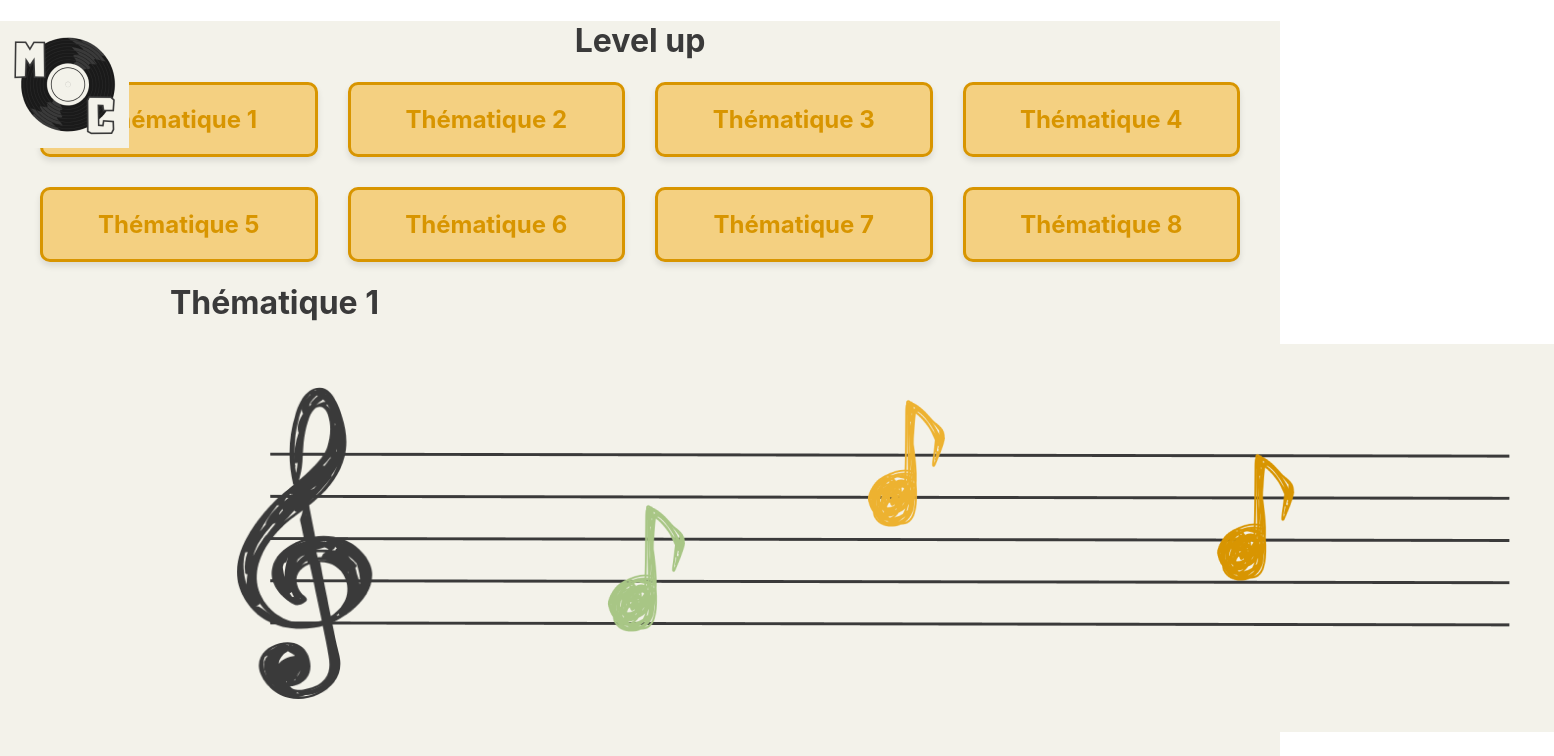
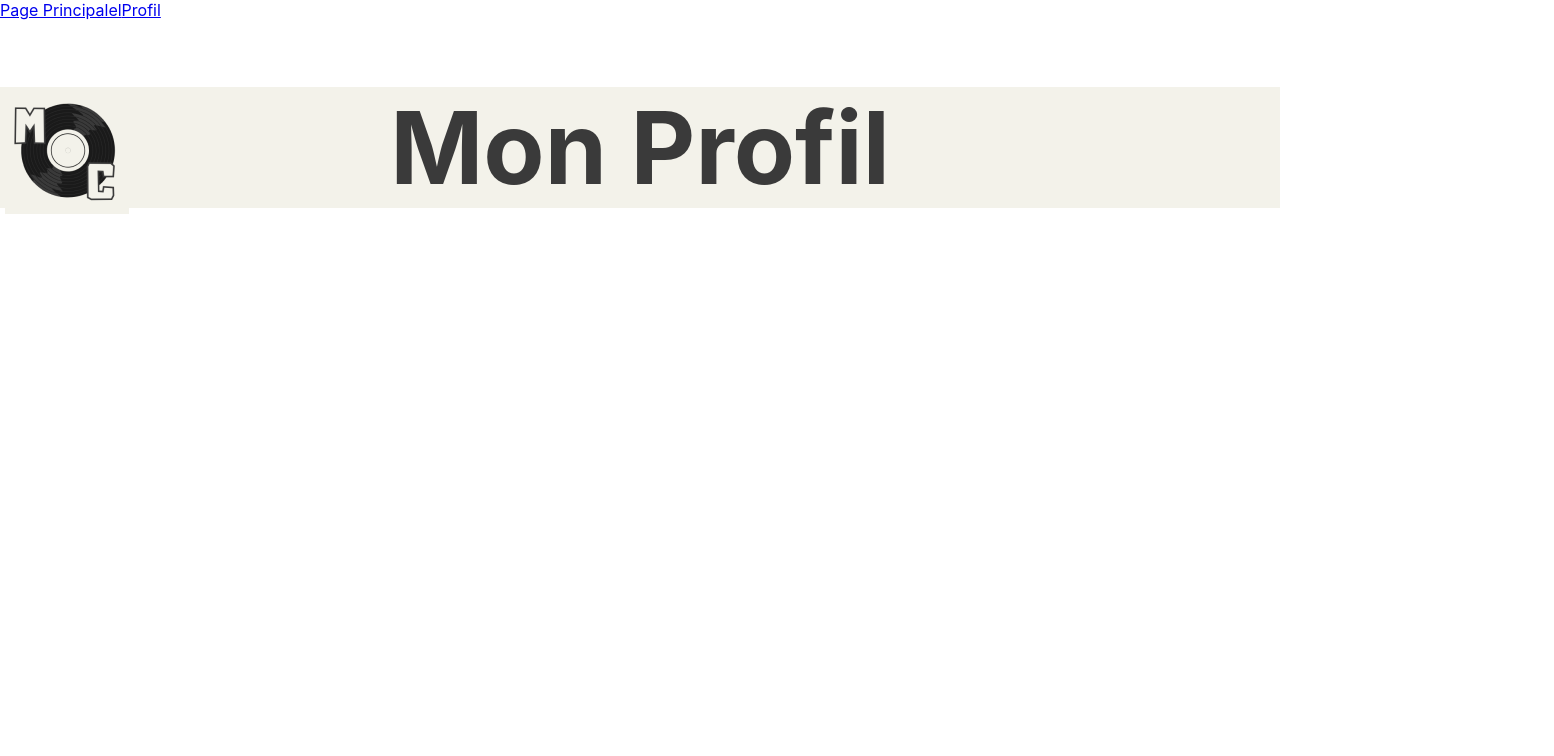
Before and after one commit to guillaumeeeeeeeee/MusiCoach, a React (Create React App) app in the folder frontend/: page /PageProfil in a window 1280 px wide. Shown: the top 756 px of the page, 1554 px wide, since content can reach past the window. Built offline with nearby package versions, Linux system fonts and the light colour scheme.

Commit message:
MAJ FRONT COOK

```diff
--- a/frontend/package.json
+++ b/frontend/package.json
@@ -8,6 +8,7 @@
     "@testing-library/user-event": "^13.5.0",
     "react": "^18.3.1",
     "react-dom": "^18.3.1",
+    "react-router-dom": "^6.28.0",
     "react-scripts": "5.0.1",
     "web-vitals": "^2.1.4"
   },
--- a/frontend/src/App.css
+++ b/frontend/src/App.css
@@ -64,6 +64,7 @@
 .titre {
   color:#3a3a3a;
   text-align:center;
+  font-size: 100px;
 }
 
 .entire-page {
--- a/frontend/src/App.js
+++ b/frontend/src/App.js
@@ -1,161 +1,27 @@
 import './App.css';
-import { useState } from 'react';
-import porteecliquable from './Images/portee-cliquable.png';
-import HomePage from './Images/home-btn.png';
-import Challenges from './Images/Challenge-btn.png';
-import Composer from './Images/Composition-btn.png';
-import Bibliothèque from './Images/records-btn.png';
-import Profil from './Images/profil-btn.png';
-import Menu from './Images/Bouton_menu.png';
-import Retour from './Images/Retour.png';
+import React from 'react';
+import { BrowserRouter as Router, Routes, Route, Link } from 'react-router-dom';
+import PagePrincipale from './PagePrincipale';
+import PageProfil from './PageProfil';
 
+function App() {
+  return (
+    <Router>
+      <div>
+        {/* Barre de navigation */}
+        <nav className="navigation">
+          <Link to='/PagePrincipale'>Page Principalel</Link>
+          <Link to='/PageProfil'>Profil</Link>
+        </nav>
 
-function BoutonLecon({ titre, link }) {
-  return (
-    <div className="theme-btn">
-      <a href={link} className="link-theme">
-        {titre}
-      </a>
-    </div>
+        {/* Configuration des routes */}
+        <Routes>
+          <Route path='/PagePrincipale'element={<PagePrincipale />} />
+          <Route path='/PageProfil' element={<PageProfil />} />
+        </Routes>
+      </div>
+    </Router>
   );
 }
 
-function PaletteLecons() {
-  return (
-    <div className='theme-grid'>
-      <BoutonLecon titre="Thématique 1" link="#C1" />
-      <BoutonLecon titre="Thématique 2" link="#C2" />
-      <BoutonLecon titre="Thématique 3" link="#C3" />
-      <BoutonLecon titre="Thématique 4" link="#C4" />
-      <BoutonLecon titre="Thématique 5" link="#C5" />
-      <BoutonLecon titre="Thématique 6" link="#C6" />
-      <BoutonLecon titre="Thématique 7" link="#C7" />
-      <BoutonLecon titre="Thématique 8" link="#C8" />
-    </div>
-  );
-}
-
-function ImageMap({ titre, id }) {
-  return (
-    <div>
-      <div className='section'>
-        <h1 id={id}>{titre}</h1>
-      </div>
-      <div className='main-content'>
-        <img
-          src={porteecliquable}
-          alt="portee-cliquable"
-          useMap="#porteecliquable"
-          style={{ display: 'block', width: 'auto', height: 'auto' }}
-        />
-        <map name="porteecliquable">
-          <area
-            shape="circle"
-            coords="433,265,21"
-            alt="Zone 1"
-            href="https://www.apprendrelesolfege.com/clef-de-sol"
-            target="_blank"
-          />
-          <area
-            shape="circle"
-            coords="694, 154, 23"
-            alt="Zone 2"
-            href="https://www.apprendrelesolfege.com/clef-de-fa"
-            target="_blank"
-          />
-          <area
-            shape="circle"
-            coords="1042, 208, 25"
-            alt="Zone 3"
-            href="https://www.apprendrelesolfege.com/clef-d-ut"
-            target="_blank"
-          />
-        </map>
-      </div>
-    </div>
-  );
-}
-
-function PalettePortee() {
-  return(
-    <div className='main-content'>
-      <ImageMap titre="Thématique 1" id="C1" />
-      <ImageMap titre="Thématique 2" id="C2" />
-      <ImageMap titre="Thématique 3" id="C3" />
-      <ImageMap titre="Thématique 4" id="C4" />
-      <ImageMap titre="Thématique 5" id="C5" />
-      <ImageMap titre="Thématique 6" id="C6" />
-      <ImageMap titre="Thématique 7" id="C7" />
-      <ImageMap titre="Thématique 8" id="C8" />
-    </div>
-  );
-}
-
-function ImageBarre({ image, link, NouvellePage}) {
-  return (
-    <div>
-      <a href={link} target="_blank" rel="noopener noreferrer">
-        <img className='barre-image'
-          src={image}
-          alt={NouvellePage}
-          style={{ cursor: 'pointer' }}
-        />
-      </a>
-    </div>
-  );
-}
-
-function BarreLaterale({ toggleVisibility, isVisible }) {
-  return (
-    <div className='side-barre'>
-      <img
-        src={Retour}
-        alt="Retour"
-        onClick={toggleVisibility}
-        className="toggle-button"
-      />
-      <ImageBarre image={HomePage} link="https://www.larousse.fr/dictionnaires/francais/accueil/569" NouvellePage="HomePage" />
-      <ImageBarre image={Challenges} link="https://www.larousse.fr/dictionnaires/francais/challenge/14488" NouvellePage="Challenges" />
-      <ImageBarre image={Composer} link="https://www.larousse.fr/dictionnaires/francais/composer/17742" NouvellePage="Composer" />
-      <ImageBarre image={Bibliothèque} link="https://www.larousse.fr/dictionnaires/francais/bibliothèque/9064" NouvellePage="Bibliothèque" />
-      <ImageBarre image={Profil} link="https://www.larousse.fr/dictionnaires/francais/profil/64166" NouvellePage="Profil" />
-    </div>
-  );
-}
-
-function ToggleElement() {
-  // État pour contrôler la visibilité
-  const [isVisible, setIsVisible] = useState(false);
-
-  // Fonction pour basculer la visibilité
-  const toggleVisibility = () => {
-    setIsVisible(prevState => !prevState);
-  };
-
-  return (
-    <div className="toggle-element">
-      {/* Bouton principal */}
-      <img
-        src={Menu}
-        alt="Menu"
-        onClick={toggleVisibility}
-        className="toggle-button"
-      />
-
-      {/* Barre latérale conditionnelle */}
-      {isVisible && <BarreLaterale isVisible={isVisible} toggleVisibility={toggleVisibility} />}
-    </div>
-  );
-}
-
-
-export default function Accueil() {
-  return(
-    <div className='entire-page'>
-      <ToggleElement></ToggleElement>
-      <h1 className="titre">Level up</h1>
-      <PaletteLecons></PaletteLecons>
-      <PalettePortee></PalettePortee>
-    </div>
-  );
-}
+export default App;
--- /dev/null
+++ b/frontend/src/PagePrincipale.js
@@ -0,0 +1,162 @@
+import './App.css';
+import {Link} from 'react-router-dom';
+import { useState } from 'react';
+import porteecliquable from './Images/portee-cliquable.png';
+import HomePage from './Images/home-btn.png';
+import Challenges from './Images/Challenge-btn.png';
+import Composer from './Images/Composition-btn.png';
+import Bibliothèque from './Images/records-btn.png';
+import Profil from './Images/profil-btn.png';
+import Menu from './Images/Bouton_menu.png';
+import Retour from './Images/Retour.png';
+
+
+function BoutonLecon({ titre, link }) {
+  return (
+    <div className="theme-btn">
+      <a href={link} className="link-theme">
+        {titre}
+      </a>
+    </div>
+  );
+}
+
+function PaletteLecons() {
+  return (
+    <div className='theme-grid'>
+      <BoutonLecon titre="Thématique 1" link="#C1" />
+      <BoutonLecon titre="Thématique 2" link="#C2" />
+      <BoutonLecon titre="Thématique 3" link="#C3" />
+      <BoutonLecon titre="Thématique 4" link="#C4" />
+      <BoutonLecon titre="Thématique 5" link="#C5" />
+      <BoutonLecon titre="Thématique 6" link="#C6" />
+      <BoutonLecon titre="Thématique 7" link="#C7" />
+      <BoutonLecon titre="Thématique 8" link="#C8" />
+    </div>
+  );
+}
+
+function ImageMap({ titre, id }) {
+  return (
+    <div>
+      <div className='section'>
+        <h1 id={id}>{titre}</h1>
+      </div>
+      <div className='main-content'>
+        <img
+          src={porteecliquable}
+          alt="portee-cliquable"
+          useMap="#porteecliquable"
+          style={{ display: 'block', width: 'auto', height: 'auto' }}
+        />
+        <map name="porteecliquable">
+          <area
+            shape="circle"
+            coords="433,265,21"
+            alt="Zone 1"
+            href="https://www.apprendrelesolfege.com/clef-de-sol"
+            target="_blank"
+          />
+          <area
+            shape="circle"
+            coords="694, 154, 23"
+            alt="Zone 2"
+            href="https://www.apprendrelesolfege.com/clef-de-fa"
+            target="_blank"
+          />
+          <area
+            shape="circle"
+            coords="1042, 208, 25"
+            alt="Zone 3"
+            href="https://www.apprendrelesolfege.com/clef-d-ut"
+            target="_blank"
+          />
+        </map>
+      </div>
+    </div>
+  );
+}
+
+function PalettePortee() {
+  return(
+    <div className='main-content'>
+      <ImageMap titre="Thématique 1" id="C1" />
+      <ImageMap titre="Thématique 2" id="C2" />
+      <ImageMap titre="Thématique 3" id="C3" />
+      <ImageMap titre="Thématique 4" id="C4" />
+      <ImageMap titre="Thématique 5" id="C5" />
+      <ImageMap titre="Thématique 6" id="C6" />
+      <ImageMap titre="Thématique 7" id="C7" />
+      <ImageMap titre="Thématique 8" id="C8" />
+    </div>
+  );
+}
+
+function ImageBarre({ image, link, NouvellePage}) {
+  return (
+    <div>
+      <Link to={link}>
+        <img className='barre-image'
+          src={image}
+          alt={NouvellePage}
+          style={{ cursor: 'pointer' }}
+        />
+      </Link>
+    </div>
+  );
+}
+
+function BarreLaterale({ toggleVisibility, isVisible }) {
+  return (
+    <div className='side-barre'>
+      <img
+        src={Retour}
+        alt="Retour"
+        onClick={toggleVisibility}
+        className="toggle-button"
+      />
+      <ImageBarre image={HomePage} link="/PagePrincipale" NouvellePage="PagePrincipale" />
+      <ImageBarre image={Challenges} link="https://www.larousse.fr/dictionnaires/francais/challenge/14488" NouvellePage="Challenges" />
+      <ImageBarre image={Composer} link="https://www.larousse.fr/dictionnaires/francais/composer/17742" NouvellePage="Composer" />
+      <ImageBarre image={Bibliothèque} link="https://www.larousse.fr/dictionnaires/francais/bibliothèque/9064" NouvellePage="Bibliothèque" />
+      <ImageBarre image={Profil} link="/PageProfil" NouvellePage="Profil" />
+    </div>
+  );
+}
+
+function ToggleElement() {
+  // État pour contrôler la visibilité
+  const [isVisible, setIsVisible] = useState(false);
+
+  // Fonction pour basculer la visibilité
+  const toggleVisibility = () => {
+    setIsVisible(prevState => !prevState);
+  };
+
+  return (
+    <div className="toggle-element">
+      {/* Bouton principal */}
+      <img
+        src={Menu}
+        alt="Menu"
+        onClick={toggleVisibility}
+        className="toggle-button"
+      />
+
+      {/* Barre latérale conditionnelle */}
+      {isVisible && <BarreLaterale isVisible={isVisible} toggleVisibility={toggleVisibility} />}
+    </div>
+  );
+}
+
+
+export default function PagePrincipale() {
+  return(
+    <div className='entire-page'>
+      <ToggleElement></ToggleElement>
+      <h1 className="titre">Level up</h1>
+      <PaletteLecons></PaletteLecons>
+      <PalettePortee></PalettePortee>
+    </div>
+  );
+}
--- a/frontend/src/Profile.js
+++ b/frontend/src/PageProfil.js
@@ -1,4 +1,5 @@
 import './App.css';
+import {Link} from 'react-router-dom';
 import { useState } from 'react';
 import HomePage from './Images/home-btn.png';
 import Challenges from './Images/Challenge-btn.png';
@@ -12,13 +13,13 @@ import ProfileCard from './Images/ProfileCard.png';
 function ImageBarre({ image, link, NouvellePage}) {
   return (
     <div>
-        <a href={link} target="_blank" rel="noopener noreferrer">
+      <Link to={link}>
         <img className='barre-image'
           src={image}
           alt={NouvellePage}
           style={{ cursor: 'pointer' }}
         />
-        </a>
+      </Link>
     </div>
   );
 }
@@ -32,11 +33,11 @@ function ImageBarre({ image, link, NouvellePage}) {
           onClick={toggleVisibility}
           className="toggle-button"
         />
-        <ImageBarre image={HomePage} link="https://www.larousse.fr/dictionnaires/francais/accueil/569" NouvellePage="HomePage" />
+        <ImageBarre image={HomePage} link="/PagePrincipale" NouvellePage="PagePrincipale" />
         <ImageBarre image={Challenges} link="https://www.larousse.fr/dictionnaires/francais/challenge/14488" NouvellePage="Challenges" />
         <ImageBarre image={Composer} link="https://www.larousse.fr/dictionnaires/francais/composer/17742" NouvellePage="Composer" />
         <ImageBarre image={Bibliothèque} link="https://www.larousse.fr/dictionnaires/francais/bibliothèque/9064" NouvellePage="Bibliothèque" />
-        <ImageBarre image={Profil} link="https://www.larousse.fr/dictionnaires/francais/profil/64166" NouvellePage="Profil" />
+        <ImageBarre image={Profil} link="/PageProfil" NouvellePage="Profil" />
       </div>
     );
   }
@@ -66,11 +67,13 @@ function ImageBarre({ image, link, NouvellePage}) {
     );
   }
 
-  export default function ProfilePage() {
+
+
+  export default function PageProfil() {
     return(
       <div className='entire-page'>
         <ToggleElement></ToggleElement>
-        <h1 className="titre">Profil</h1>
+        <h1 className="titre">Mon Profil</h1>
       </div>
     );
   }
```
Also changed, not shown: 1 other file (tests, documents, lock files or other folders). Lines whose indentation alone changed are shown as unchanged.
